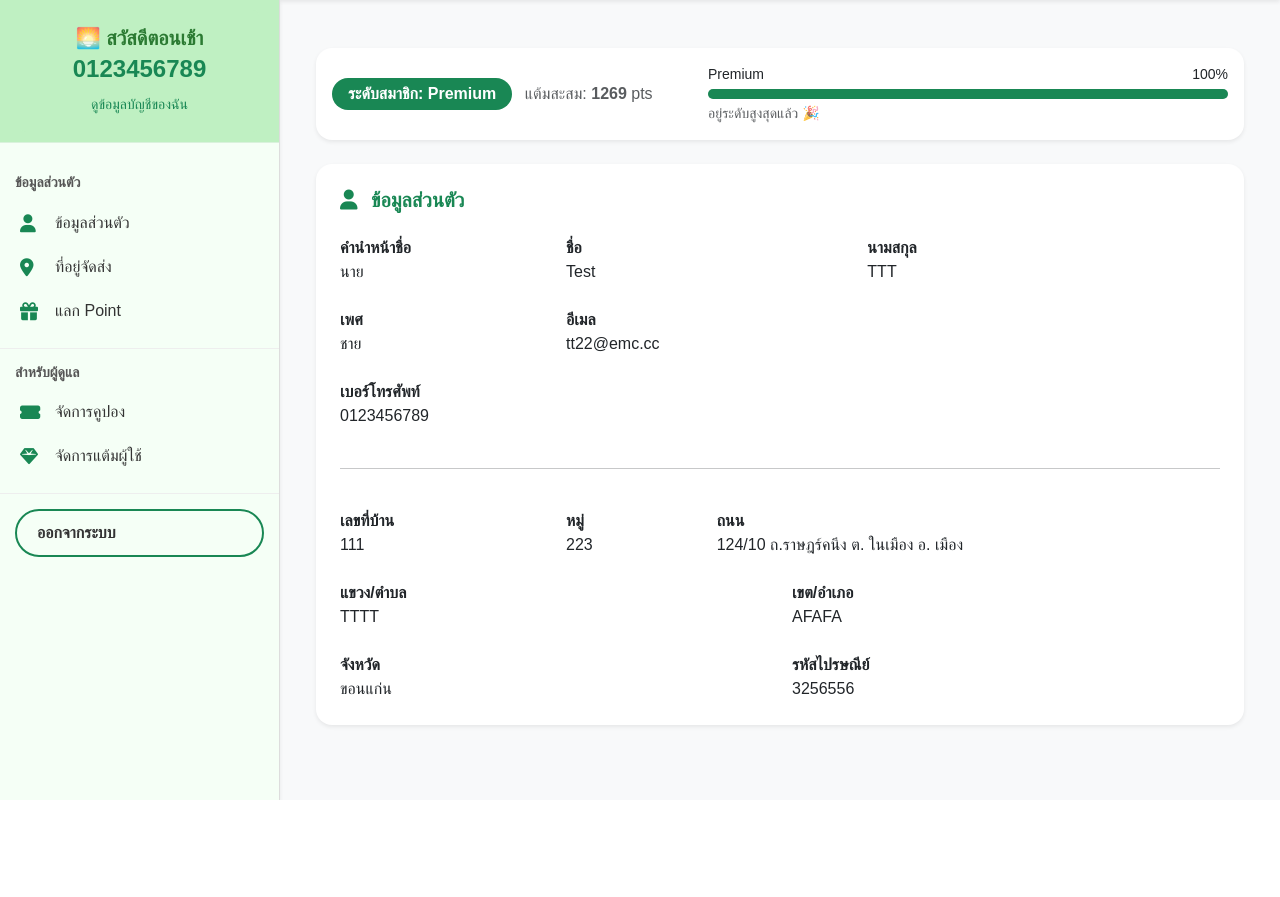
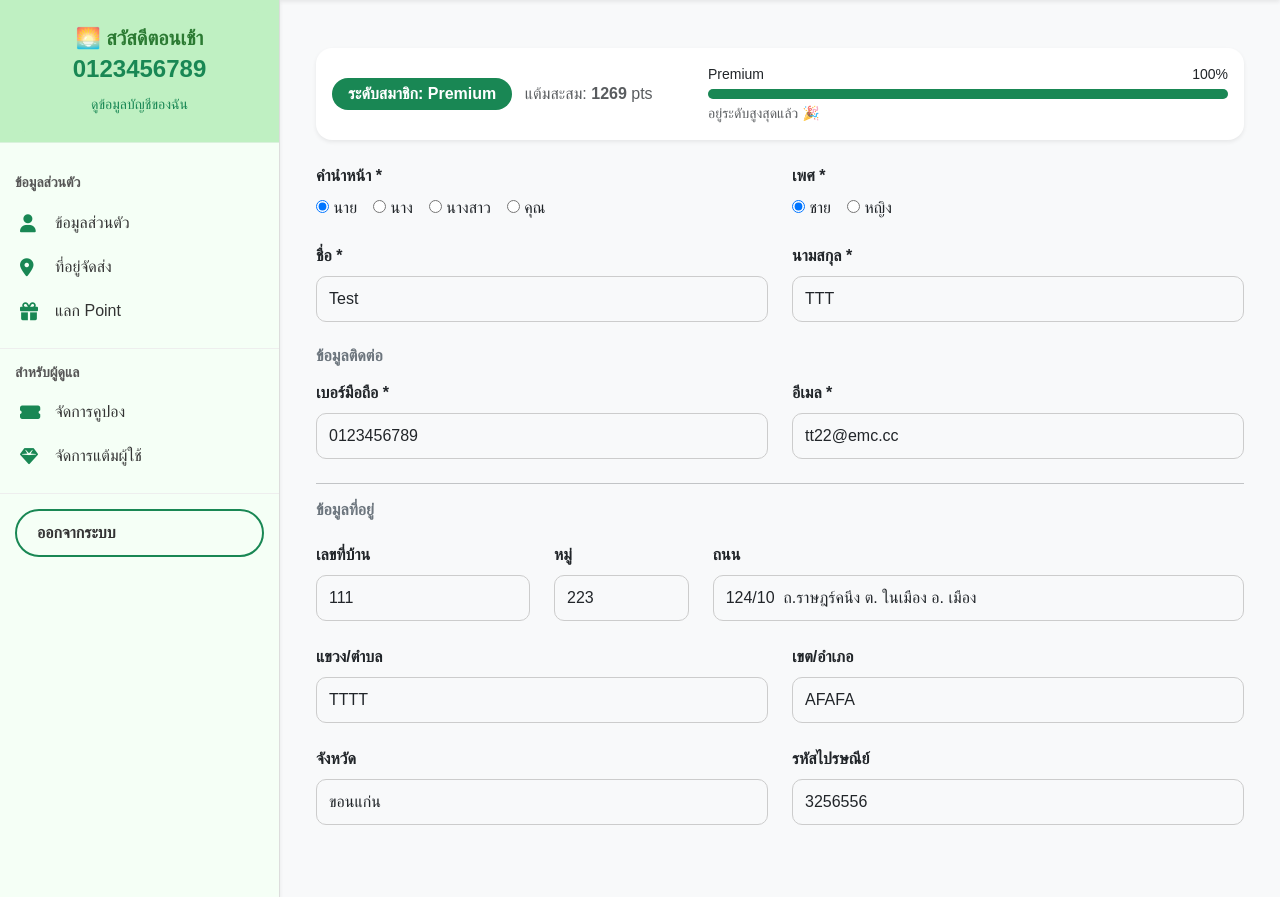
Before and after one commit to gamegreanai/shopKME, a Django app: page /account/dashboard/ in a window 1280 px wide. Shown: the part 66-963 px from the top of the page. Before the commit the page ends 866 px from the top, so only its background shows below. Run offline with Django 5.2, Linux system fonts and the light colour scheme; a user stored in the database is signed in; data comes from the database, SQL or seed files in the repository; both versions use the stored data as it was after the commit; some libraries are stand-ins or nearby versions.

Commit message:
chore: initial commit

```diff
--- a/account/urls.py
+++ b/account/urls.py
@@ -1,9 +1,11 @@
 from django.urls import path
-from . import views,view_coupon
+from django.shortcuts import redirect
+from . import views, view_coupon
 
 app_name = 'account'
 
 urlpatterns = [
+    path('', lambda request: redirect('account:dashboard'), name='account_root'),
     path('register/', views.register_view, name='register'),
     path('login/', views.login_view, name='login'),
     path('logout/', views.logout_view, name='logout'),
@@ -13,12 +15,13 @@ urlpatterns = [
     path('add-points/', views.add_points_view, name='add_points'),
     path('points/', views.manage_points_view, name='manage_points'),
     path('check-phone/', views.check_phone, name='check_phone'),
+
+    # ✅ ใช้ view ที่มี pagination ตัวเดียวกันทั้งสองหน้า
     path('adminpanel/points/', views.staff_manage_points, name='adminpanel_manage_points'),
-    path('staff/points/', views.staff_manage_points_view, name='staff_manage_points'),
+    path('staff/points/', views.staff_manage_points, name='staff_manage_points'),
+
     path('redeem/', views.redeem_view, name="redeem"),
     path('staff/edit/<int:user_id>/', views.edit_user, name='edit_user'),
+    path('staff/delete/<int:user_id>/', views.delete_user, name='delete_user'),
     path('coupon/', view_coupon.coupon_staff_view, name='coupon_staff'),
-    path('staff/delete/<int:user_id>/', views.delete_user, name='delete_user'),  # ✅ เพิ่มให้แน่นอน
-
-
 ]
--- a/account/views.py
+++ b/account/views.py
@@ -5,6 +5,7 @@ from django.contrib import messages
 from django.http import JsonResponse
 from django.views.decorators.http import require_GET
 from django.views.decorators.csrf import csrf_exempt
+from django.core.paginator import Paginator
 from django.utils import timezone
 from django.db.models import Q, F
 from django.contrib.admin.views.decorators import staff_member_required
@@ -216,60 +217,6 @@ def manage_points_view(request):
 
 
 @staff_member_required
-def staff_manage_points(request):
-    """หน้า staff จัดการแต้มผู้ใช้ (เพิ่ม / ลบ / แก้ไข / ลบ user / ดูประวัติ / ค้นหา)"""
-    query = request.GET.get("q", "")
-    profiles = Profile.objects.select_related("user").order_by("-points")
-    if query:
-        profiles = profiles.filter(
-            Q(user__first_name__icontains=query) |
-            Q(user__last_name__icontains=query) |
-            Q(user__phone__icontains=query)
-        )
-
-    # ✅ เพิ่ม/ลดแต้มแบบหลายคน
-    if request.method == "POST":
-        selected_ids = request.POST.getlist("selected_users")
-        points_change = request.POST.get("points_change")
-
-        try:
-            change = int(points_change)
-        except (TypeError, ValueError):
-            messages.error(request, "กรุณากรอกจำนวนแต้มให้ถูกต้อง เช่น +100 หรือ -50")
-            return redirect("account:staff_manage_points")
-
-        for uid in selected_ids:
-            try:
-                profile = Profile.objects.get(user_id=uid)
-                old_points = profile.points
-                profile.points = F("points") + change
-                profile.save()
-                profile.refresh_from_db()
-
-                PointTransaction.objects.create(
-                    staff=request.user,
-                    user=profile.user,
-                    action="add" if change > 0 else "subtract",
-                    points=abs(change),
-                )
-
-                messages.success(request, f"✅ {profile.user.phone} {change:+} แต้ม (จาก {old_points} → {profile.points})")
-            except Profile.DoesNotExist:
-                messages.error(request, f"❌ ไม่พบผู้ใช้ ID {uid}")
-
-        return redirect("account:staff_manage_points")
-
-    # ✅ ประวัติการทำรายการแต้ม
-    history = PointTransaction.objects.select_related("staff", "user").order_by("-created_at")[:10]
-
-    context = {
-        "profiles": profiles,
-        "query": query,
-        "history": history,
-    }
-    return render(request, "staff/staff_manage_points.html", context)
-
-@staff_member_required
 def edit_user(request, user_id):
     user = get_object_or_404(User, id=user_id)
     profile = getattr(user, 'profile', None)
@@ -314,68 +261,75 @@ def staff_required(user):
     return user.is_staff or user.is_superuser
 
 
-@user_passes_test(staff_required)
-def staff_manage_points_view(request):
-    """หน้าจัดการแต้มผู้ใช้ + Search + History + เพิ่ม/ลบหลายคน"""
-    query = request.GET.get('q', '')
-    profiles = Profile.objects.select_related('user').order_by('-points')
 
-    # 🔍 ฟังก์ชันค้นหาชื่อหรือเบอร์โทร
+@staff_member_required
+def staff_manage_points(request):
+    """หน้า staff จัดการแต้มผู้ใช้ (เพิ่ม / ลบ / แก้ไข / ลบ user / ดูประวัติ / ค้นหา พร้อมแบ่งหน้า)"""
+    query = request.GET.get("q", "")
+
+    # ✅ ดึงรายชื่อผู้ใช้ + ค้นหา
+    profiles = Profile.objects.select_related("user").order_by("-points")
     if query:
         profiles = profiles.filter(
-            Q(user__first_name__icontains=query) |
-            Q(user__last_name__icontains=query) |
-            Q(user__phone__icontains=query)
+            Q(user__first_name__icontains=query)
+            | Q(user__last_name__icontains=query)
+            | Q(user__phone__icontains=query)
         )
 
-    # 🧾 เมื่อกดเพิ่ม/ลบแต้ม
+    # ✅ เพิ่ม/ลดแต้มหลายคน
     if request.method == "POST":
-        selected_ids = request.POST.getlist('selected_users')
-        points_change = request.POST.get('points_change', '0')
+        selected_ids = request.POST.getlist("selected_users")
+        points_change = request.POST.get("points_change")
 
         try:
-            points_change = int(points_change)
-        except ValueError:
-            messages.error(request, "กรุณากรอกจำนวนแต้มเป็นตัวเลข เช่น +100 หรือ -50")
-            return redirect('account:staff_manage_points')
+            change = int(points_change)
+        except (TypeError, ValueError):
+            messages.error(request, "กรุณากรอกจำนวนแต้มให้ถูกต้อง เช่น +100 หรือ -50")
+            return redirect("account:staff_manage_points")
 
-        if not selected_ids:
-            messages.warning(request, "กรุณาเลือกผู้ใช้อย่างน้อยหนึ่งคน")
-            return redirect('account:staff_manage_points')
-
-        # บันทึกการเปลี่ยนแต้มใน Profile และ PointTransaction
         for uid in selected_ids:
             try:
-                profile = Profile.objects.select_related('user').get(user_id=uid)
+                profile = Profile.objects.get(user_id=uid)
                 old_points = profile.points
-                profile.points = F('points') + points_change
+                profile.points = F("points") + change
                 profile.save()
+                profile.refresh_from_db()
 
-                # ✅ บันทึก history
+                # ✅ บันทึกประวัติ
                 PointTransaction.objects.create(
                     staff=request.user,
                     user=profile.user,
-                    action='add' if points_change > 0 else 'subtract',
-                    points=abs(points_change),
-                    created_at=timezone.now()
+                    action="add" if change > 0 else "subtract",
+                    points=abs(change),
                 )
 
-                profile.refresh_from_db()
-                messages.success(request, f"อัปเดตแต้ม {profile.user.phone} จาก {old_points} ➜ {profile.points}")
+                messages.success(
+                    request,
+                    f"✅ {profile.user.phone} {change:+} แต้ม (จาก {old_points} → {profile.points})",
+                )
             except Profile.DoesNotExist:
-                messages.error(request, f"ไม่พบผู้ใช้ ID {uid}")
+                messages.error(request, f"❌ ไม่พบผู้ใช้ ID {uid}")
 
-        return redirect('account:staff_manage_points')
+        return redirect("account:staff_manage_points")
 
-    # 📜 แสดงประวัติ 20 รายการล่าสุด
-    history = PointTransaction.objects.select_related('user', 'staff').order_by('-created_at')[:20]
+    # ✅ Pagination สำหรับ profiles (รายชื่อผู้ใช้)
+    user_paginator = Paginator(profiles, 10)
+    user_page_number = request.GET.get("user_page")
+    profiles_page = user_paginator.get_page(user_page_number)
 
+    # ✅ Pagination สำหรับ history (ประวัติ log staff)
+    history_qs = PointTransaction.objects.select_related("staff", "user").order_by("-created_at")
+    history_paginator = Paginator(history_qs, 10)
+    history_page_number = request.GET.get("history_page")
+    history_page = history_paginator.get_page(history_page_number)
+
+    # ✅ ส่งค่าไป template
     context = {
-        'profiles': profiles,
-        'history': history,
-        'query': query,
+        "profiles": profiles_page,
+        "query": query,
+        "history": history_page,
     }
-    return render(request, 'staff/staff_manage_points.html', context)
+    return render(request, "staff/staff_manage_points.html", context)
 
 
 # Override dashboard view to show Name/Address form
--- a/shopKME/settings.py
+++ b/shopKME/settings.py
@@ -36,8 +36,6 @@ INSTALLED_APPS = [
     'django.contrib.sessions',
     'django.contrib.messages',
     'django.contrib.staticfiles',
-
-    # 🔹 แอปของคุณ
     'account',
 ]
 
--- a/templates/account/dashboard.html
+++ b/templates/account/dashboard.html
@@ -42,26 +42,116 @@
   <!-- 🔹 ตรวจว่ามีข้อมูลหรือยัง -->
   {% if user.first_name and user.last_name and user.email and profile.title and profile.gender and profile.house_no and profile.moo and profile.street and profile.subdistrict and profile.district and profile.province and profile.postal_code %}
 
-  <!-- ✅ แสดงข้อมูล -->
-  <div class="card border-0 shadow-sm rounded-4 p-4">
-    <h5 class="fw-bold text-success mb-4"><i class="fa fa-user me-2"></i> ข้อมูลส่วนตัว</h5>
-    <div class="row g-4">
-      <div class="col-md-3"><strong>คำนำหน้าชื่อ</strong><div>{{ profile.title }}</div></div>
-      <div class="col-md-4"><strong>ชื่อ</strong><div>{{ user.first_name }}</div></div>
-      <div class="col-md-5"><strong>นามสกุล</strong><div>{{ user.last_name }}</div></div>
-      <div class="col-md-3"><strong>เพศ</strong><div>{{ profile.gender }}</div></div>
-      <div class="col-md-6"><strong>อีเมล</strong><div>{{ user.email }}</div></div>
-      <div class="col-md-6"><strong>เบอร์โทรศัพท์</strong><div>{{ user.phone }}</div></div>
-      <div class="col-12"><hr></div>
-      <div class="col-md-3"><strong>เลขที่บ้าน</strong><div>{{ profile.house_no }}</div></div>
-      <div class="col-md-2"><strong>หมู่</strong><div>{{ profile.moo }}</div></div>
-      <div class="col-md-7"><strong>ถนน</strong><div>{{ profile.street }}</div></div>
-      <div class="col-md-6"><strong>แขวง/ตำบล</strong><div>{{ profile.subdistrict }}</div></div>
-      <div class="col-md-6"><strong>เขต/อำเภอ</strong><div>{{ profile.district }}</div></div>
-      <div class="col-md-6"><strong>จังหวัด</strong><div>{{ profile.province }}</div></div>
-      <div class="col-md-6"><strong>รหัสไปรษณีย์</strong><div>{{ profile.postal_code }}</div></div>
+  <!-- คำนำหน้า และ เพศ -->
+    <div class="row mb-4">
+      <div class="col-md-6">
+        <label class="fw-semibold mb-2 d-block">คำนำหน้า *</label>
+        <div class="d-flex gap-3">
+          <div><input type="radio" name="title" {% if profile.title == 'นาย' %}checked{% endif %}> นาย</div>
+          <div><input type="radio" name="title" {% if profile.title == 'นาง' %}checked{% endif %}> นาง</div>
+          <div><input type="radio" name="title" {% if profile.title == 'นางสาว' %}checked{% endif %}> นางสาว</div>
+          <div><input type="radio" name="title" {% if profile.title == 'คุณ' %}checked{% endif %}> คุณ</div>
+        </div>
+      </div>
+      <div class="col-md-6">
+        <label class="fw-semibold mb-2 d-block">เพศ *</label>
+        <div class="d-flex gap-3">
+          <div><input type="radio" name="gender" {% if profile.gender == 'ชาย' %}checked{% endif %}> ชาย</div>
+          <div><input type="radio" name="gender" {% if profile.gender == 'หญิง' %}checked{% endif %}> หญิง</div>
+        </div>
+      </div>
     </div>
+
+    <!-- ชื่อ-นามสกุล -->
+    <div class="row mb-4">
+      <div class="col-md-6">
+        <label class="fw-semibold mb-2">ชื่อ *</label>
+        <input type="text" class="form-control bg-light" value="{{ user.first_name }}" readonly>
+      </div>
+      <div class="col-md-6">
+        <label class="fw-semibold mb-2">นามสกุล *</label>
+        <input type="text" class="form-control bg-light" value="{{ user.last_name }}" readonly>
+      </div>
+    </div>
+
+    <!-- วันเกิด -->
+    {% comment %} <div class="row mb-4">
+      <div class="col-md-12">
+        <label class="fw-semibold mb-2">วัน/เดือน/ปีเกิด *</label>
+        <div class="row g-2">
+          <div class="col-md-4">
+            <input type="text" class="form-control bg-light" placeholder="วัน" value="{{ profile.birth_day|default:'' }}" readonly>
+          </div>
+          <div class="col-md-4">
+            <input type="text" class="form-control bg-light" placeholder="เดือน" value="{{ profile.birth_month|default:'' }}" readonly>
+          </div>
+          <div class="col-md-4">
+            <input type="text" class="form-control bg-light" placeholder="ปี" value="{{ profile.birth_year|default:'' }}" readonly>
+          </div>
+        </div>
+      </div>
+    </div> {% endcomment %}
+
+    <!-- ข้อมูลติดต่อ -->
+    <h6 class="fw-bold mt-4 mb-3 text-secondary">ข้อมูลติดต่อ</h6>
+    <div class="row mb-4">
+      <div class="col-md-6">
+        <label class="fw-semibold mb-2">เบอร์มือถือ *</label>
+        <input type="text" class="form-control bg-light" value="{{ user.phone }}" readonly>
+      </div>
+      <div class="col-md-6">
+        <label class="fw-semibold mb-2">อีเมล *</label>
+        <input type="text" class="form-control bg-light" value="{{ user.email }}" readonly>
+      </div>
+    </div>
+
+    <!-- 🔹 ข้อมูลที่อยู่ -->
+<div class="col-12 my-4">
+  <hr>
+  <h6 class="fw-bold mt-3 mb-3 text-secondary">ข้อมูลที่อยู่</h6>
+</div>
+
+<div class="row mb-4">
+  <div class="col-md-3">
+    <label class="fw-semibold mb-2">เลขที่บ้าน</label>
+    <input type="text" class="form-control bg-light" value="{{ profile.house_no }}" readonly>
   </div>
+
+  <div class="col-md-2">
+    <label class="fw-semibold mb-2">หมู่</label>
+    <input type="text" class="form-control bg-light" value="{{ profile.moo }}" readonly>
+  </div>
+
+  <div class="col-md-7">
+    <label class="fw-semibold mb-2">ถนน</label>
+    <input type="text" class="form-control bg-light" value="{{ profile.street }}" readonly>
+  </div>
+</div>
+
+<div class="row mb-4">
+  <div class="col-md-6">
+    <label class="fw-semibold mb-2">แขวง/ตำบล</label>
+    <input type="text" class="form-control bg-light" value="{{ profile.subdistrict }}" readonly>
+  </div>
+
+  <div class="col-md-6">
+    <label class="fw-semibold mb-2">เขต/อำเภอ</label>
+    <input type="text" class="form-control bg-light" value="{{ profile.district }}" readonly>
+  </div>
+</div>
+
+<div class="row mb-4">
+  <div class="col-md-6">
+    <label class="fw-semibold mb-2">จังหวัด</label>
+    <input type="text" class="form-control bg-light" value="{{ profile.province }}" readonly>
+  </div>
+
+  <div class="col-md-6">
+    <label class="fw-semibold mb-2">รหัสไปรษณีย์</label>
+    <input type="text" class="form-control bg-light" value="{{ profile.postal_code }}" readonly>
+  </div>
+</div>
+
 
   {% else %}
 
--- a/templates/home.html
+++ b/templates/home.html
@@ -23,8 +23,8 @@
     <div class="container position-relative">
       <div class="row align-items-center">
         <div class="col-md-6 text-start">
-          <h1 class="fw-bold">shopKME<br>ร้านขาย-ส่ง</h1>
-          <p class="lead">เครื่องมือแพทย์และอุปกรณ์ทางการแพทย์แบบครบวงจร</p>
+          <h1 class="fw-bold">KME Redeems</h1> <br><h3>redeem gift code</h3>
+          <p class="lead">รับ point เพื่อแลกส่วนลดกับเรา สมัครสมาชิกเลย</p>
         </div>
         <div class="col-md-6">
           <div class="content-box" id="auth-box">
```
Also changed, not shown: templates/account/coupon_fall.html (+28 -19 lines), templates/staff/staff_manage_points.html (+62 -2 lines), db.sqlite3.
